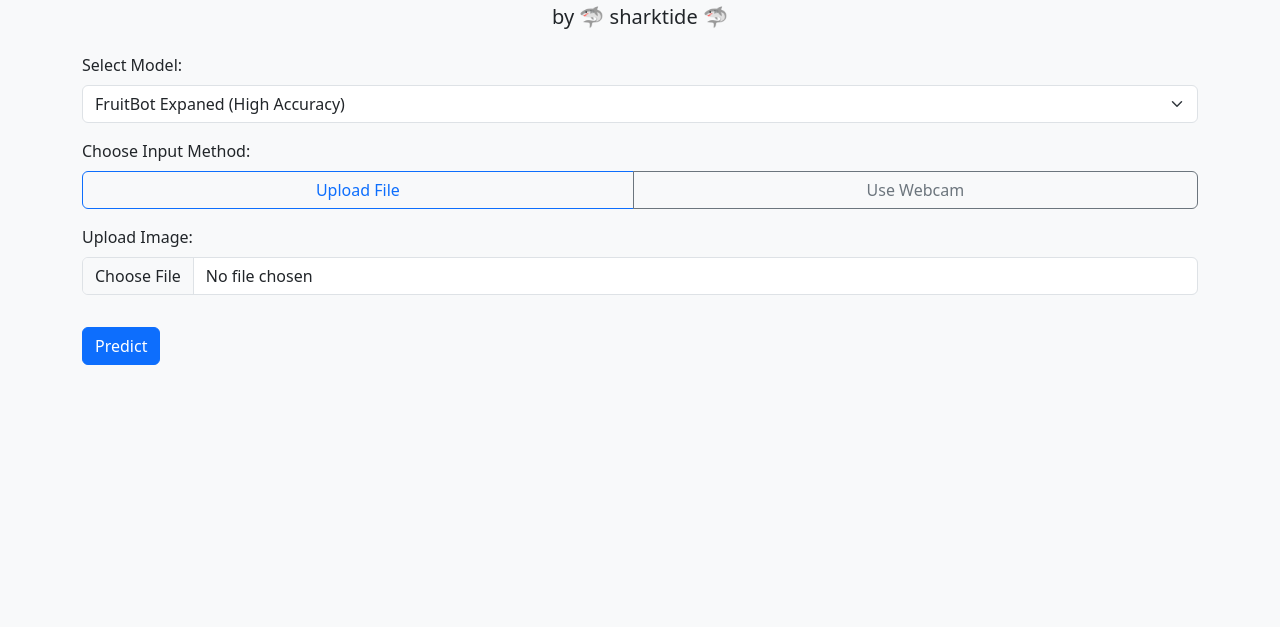
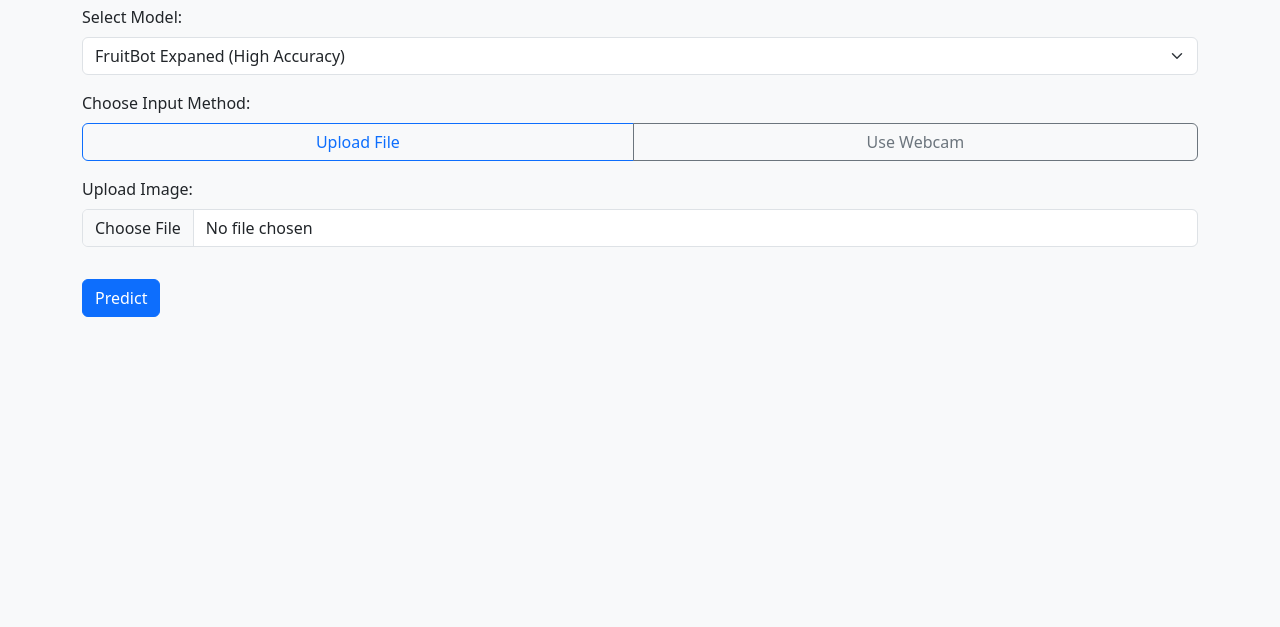
Before and after one commit to sharktide/fruit-classification, a plain HTML site: page website/index.html in a window 1280 px wide. Shown: the part 173-800 px from the top of the page. Drawn offline with nearby package versions, Linux system fonts and the light colour scheme.

Commit message:
Update index.html

```diff
--- a/website/index.html
+++ b/website/index.html
@@ -62,7 +62,6 @@
     <!-- Main Content -->
     <div class="container">
         <h1 class="text-center mb-4">Fruit Classification</h1>
-        <h5 class="text-center mb-4">by 🦈 sharktide 🦈</h1>
         <form id="uploadForm">
             <div class="mb-3">
                 <label for="modelSelect" class="form-label">Select Model:</label>
```
